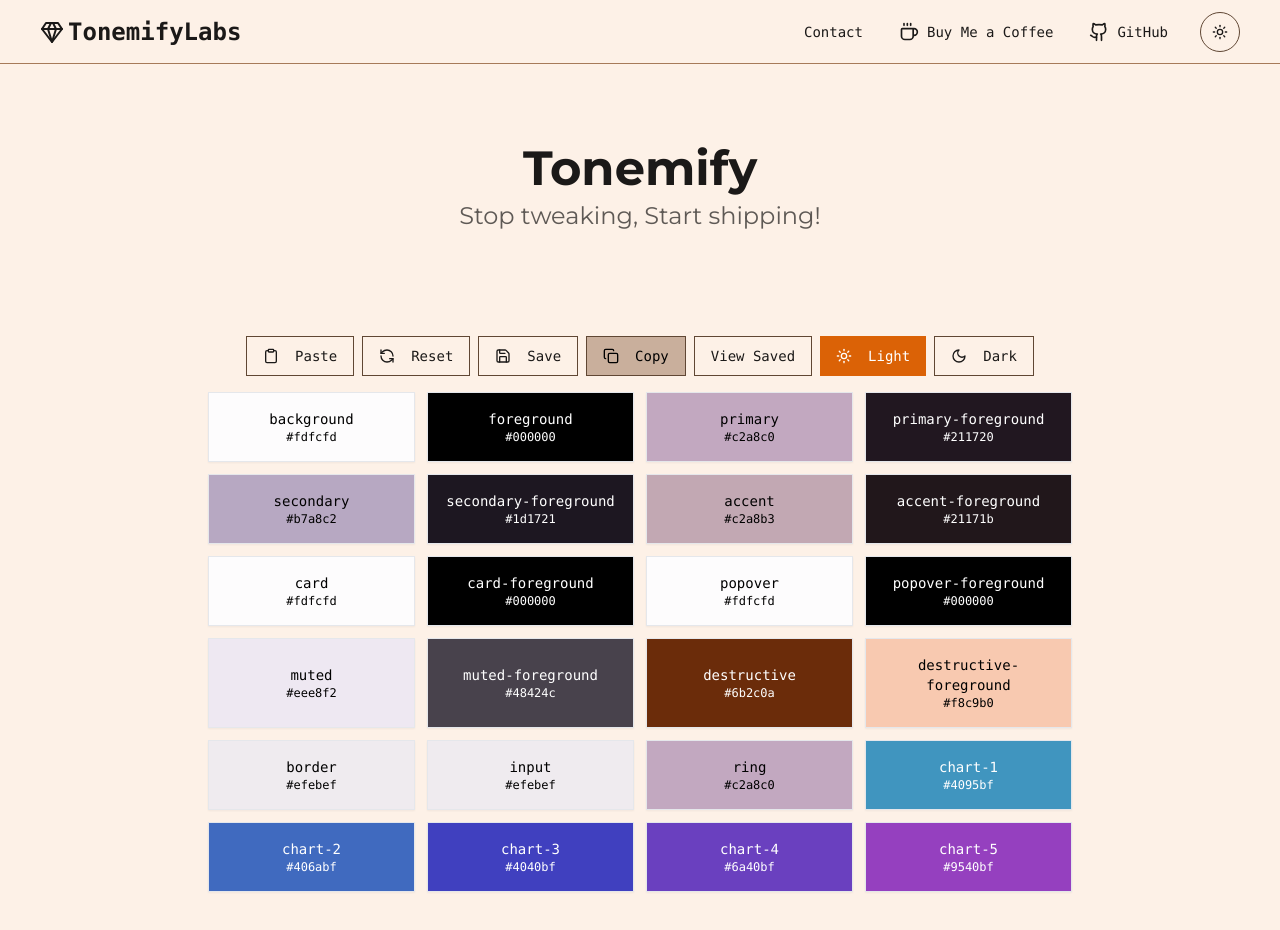
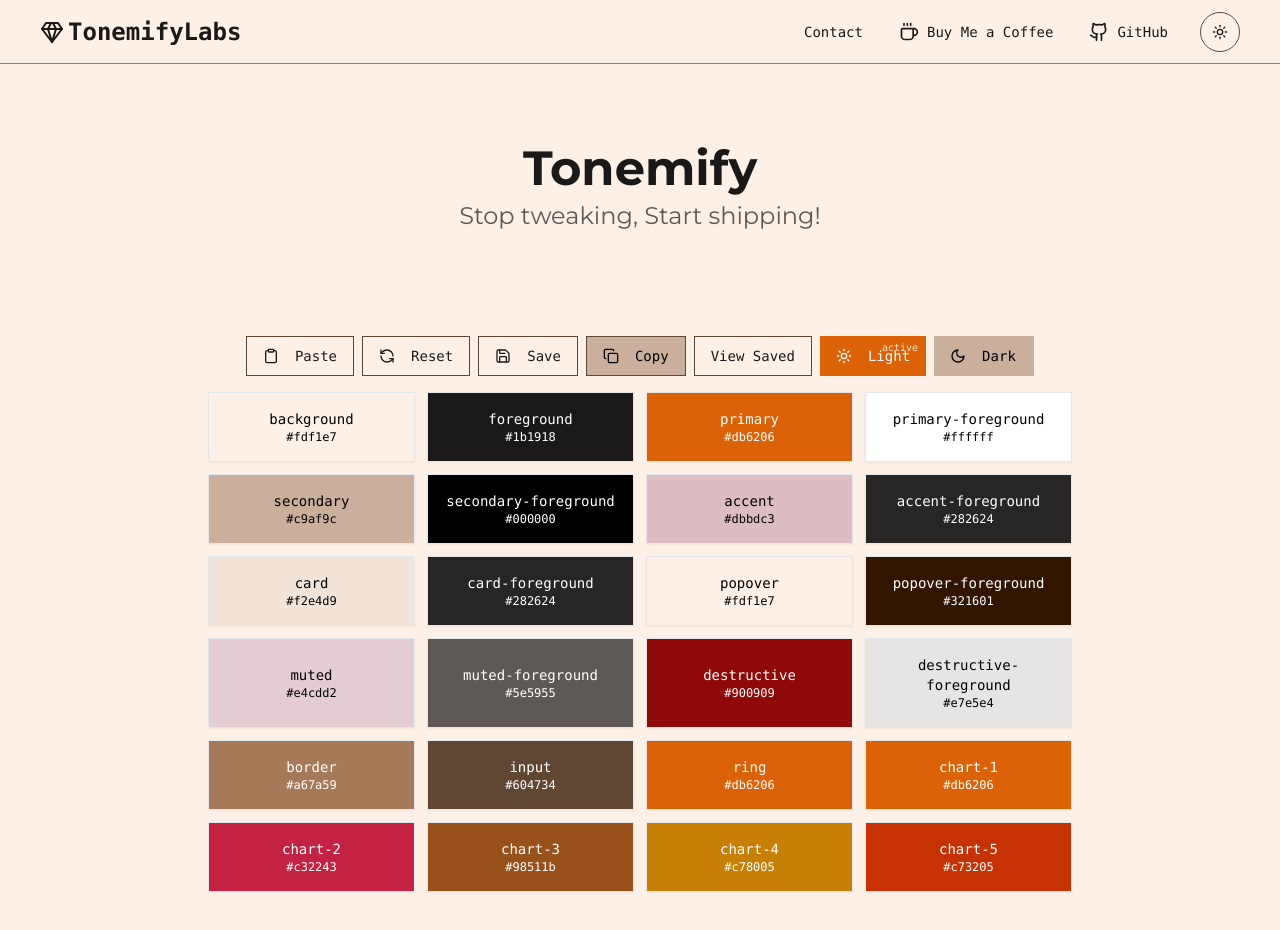
Before and after one commit to BarriosXJavier/tonemify, a Next.js app: page / in a window 1280 px wide. Shown: the top 930 px of the page. Built offline with nearby package versions, Linux system fonts and the light colour scheme.

Commit message:
modified:   src/components/theme-generator.tsx 	modified:   src/lib/colorUtils.ts

```diff
--- a/src/components/theme-generator.tsx
+++ b/src/components/theme-generator.tsx
@@ -239,7 +239,6 @@
     switchTheme: (mode: "light" | "dark") => {
       setTheme(mode);
       setActiveMode(mode);
-      updateCSSVariables(mode === "light" ? colorsLight : colorsDark);
     },
   };
 
@@ -296,22 +295,36 @@
             >
               View Saved
             </Button>
+            <div className="flex gap-2">
+              <div className="flex gap-2">
                 <Button
                   onClick={() => actions.switchTheme("light")}
-              className="flex items-center"
-              variant={activeMode === "light" ? "default" : "outline"}
+                  className="relative flex items-center min-w-[100px] justify-start"
+                  variant={activeMode === "light" ? "default" : "secondary"}
                 >
                   <Sun className="w-4 h-4 mr-2" />
                   Light
+                  {activeMode === "light" && (
+                    <span className="absolute right-2 top-0.5 text-[10px] font-medium opacity-80">
+                      active
+                    </span>
+                  )}
                 </Button>
                 <Button
                   onClick={() => actions.switchTheme("dark")}
-              className="flex items-center"
-              variant={activeMode === "dark" ? "default" : "outline"}
+                  className="relative flex items-center min-w-[100px] justify-start"
+                  variant={activeMode === "dark" ? "default" : "secondary"}
                 >
                   <Moon className="w-4 h-4 mr-2" />
                   Dark
+                  {activeMode === "dark" && (
+                    <span className="absolute right-2 top-0.5 text-[10px] font-medium opacity-80">
+                      active
+                    </span>
+                  )}
                 </Button>
+              </div>
+            </div>
           </div>
 
           {/* Color Cards Grid */}
--- a/src/lib/colorUtils.ts
+++ b/src/lib/colorUtils.ts
@@ -67,65 +67,55 @@
 }
 
 export const defaults: Record<string, ColorConfig> = {
-  background: { hue: 305, saturation: 33, lightness: 99, alpha: 1 },
-  foreground: { hue: 305, saturation: 50, lightness: 0, alpha: 1 },
-  primary: { hue: 305, saturation: 18, lightness: 71, alpha: 1 },
-  "primary-foreground": { hue: 305, saturation: 18, lightness: 11, alpha: 1 },
-  secondary: { hue: 275, saturation: 18, lightness: 71, alpha: 1 },
-  "secondary-foreground": { hue: 275, saturation: 18, lightness: 11, alpha: 1 },
-  accent: { hue: 335, saturation: 18, lightness: 71, alpha: 1 },
-  "accent-foreground": { hue: 335, saturation: 18, lightness: 11, alpha: 1 },
-  card: { hue: 305, saturation: 33, lightness: 99, alpha: 1 },
-  "card-foreground": { hue: 305, saturation: 50, lightness: 0, alpha: 1 },
-  popover: { hue: 305, saturation: 33, lightness: 99, alpha: 1 },
-  "popover-foreground": { hue: 305, saturation: 50, lightness: 0, alpha: 1 },
-  muted: { hue: 275, saturation: 28, lightness: 93, alpha: 1 },
-  "muted-foreground": { hue: 275, saturation: 7, lightness: 28, alpha: 1 },
-  destructive: { hue: 21, saturation: 83, lightness: 23, alpha: 1 },
-  "destructive-foreground": {
-    hue: 21,
-    saturation: 83,
-    lightness: 83,
-    alpha: 1,
-  },
-  border: { hue: 305, saturation: 13, lightness: 93, alpha: 1 },
-  input: { hue: 305, saturation: 13, lightness: 93, alpha: 1 },
-  ring: { hue: 305, saturation: 18, lightness: 71, alpha: 1 },
-  "chart-1": { hue: 200, saturation: 50, lightness: 50, alpha: 1 },
-  "chart-2": { hue: 220, saturation: 50, lightness: 50, alpha: 1 },
-  "chart-3": { hue: 240, saturation: 50, lightness: 50, alpha: 1 },
-  "chart-4": { hue: 260, saturation: 50, lightness: 50, alpha: 1 },
-  "chart-5": { hue: 280, saturation: 50, lightness: 50, alpha: 1 },
+  background: { hue: 26, saturation: 88, lightness: 95, alpha: 1 },
+  foreground: { hue: 26, saturation: 5, lightness: 10, alpha: 1 },
+  primary: { hue: 26, saturation: 95, lightness: 44, alpha: 1 },
+  "primary-foreground": { hue: 0, saturation: 0, lightness: 100, alpha: 1 },
+  secondary: { hue: 26, saturation: 30, lightness: 70, alpha: 1 },
+  "secondary-foreground": { hue: 0, saturation: 0, lightness: 0, alpha: 1 },
+  accent: { hue: -12, saturation: 30, lightness: 80, alpha: 1 },
+  "accent-foreground": { hue: 26, saturation: 5, lightness: 15, alpha: 1 },
+  card: { hue: 26, saturation: 50, lightness: 90, alpha: 1 },
+  "card-foreground": { hue: 26, saturation: 5, lightness: 15, alpha: 1 },
+  popover: { hue: 26, saturation: 88, lightness: 95, alpha: 1 },
+  "popover-foreground": { hue: 26, saturation: 95, lightness: 10, alpha: 1 },
+  muted: { hue: -12, saturation: 30, lightness: 85, alpha: 1 },
+  "muted-foreground": { hue: 26, saturation: 5, lightness: 35, alpha: 1 },
+  destructive: { hue: 0, saturation: 88, lightness: 30, alpha: 1 },
+  "destructive-foreground": { hue: 26, saturation: 5, lightness: 90, alpha: 1 },
+  border: { hue: 26, saturation: 30, lightness: 50, alpha: 1 },
+  input: { hue: 26, saturation: 30, lightness: 29, alpha: 1 },
+  ring: { hue: 26, saturation: 95, lightness: 44, alpha: 1 },
+  "chart-1": { hue: 26, saturation: 95, lightness: 44, alpha: 1 }, // Primary
+  "chart-2": { hue: -12, saturation: 70, lightness: 45, alpha: 1 }, // Darker accent for visibility
+  "chart-3": { hue: 26, saturation: 70, lightness: 35, alpha: 1 }, // Darker warm tone
+  "chart-4": { hue: 38, saturation: 95, lightness: 40, alpha: 1 }, // Darker gold
+  "chart-5": { hue: 14, saturation: 95, lightness: 40, alpha: 1 }, // Darker terracotta
 };
 
 export const defaultsDark: Record<string, ColorConfig> = {
-  background: { hue: 305, saturation: 33, lightness: 10, alpha: 1 },
-  foreground: { hue: 305, saturation: 50, lightness: 100, alpha: 1 },
-  primary: { hue: 305, saturation: 18, lightness: 60, alpha: 1 },
-  "primary-foreground": { hue: 305, saturation: 18, lightness: 90, alpha: 1 },
-  secondary: { hue: 275, saturation: 18, lightness: 60, alpha: 1 },
-  "secondary-foreground": { hue: 275, saturation: 18, lightness: 90, alpha: 1 },
-  accent: { hue: 335, saturation: 18, lightness: 60, alpha: 1 },
-  "accent-foreground": { hue: 335, saturation: 18, lightness: 90, alpha: 1 },
-  card: { hue: 305, saturation: 33, lightness: 10, alpha: 1 },
-  "card-foreground": { hue: 305, saturation: 50, lightness: 100, alpha: 1 },
-  popover: { hue: 305, saturation: 33, lightness: 10, alpha: 1 },
-  "popover-foreground": { hue: 305, saturation: 50, lightness: 100, alpha: 1 },
-  muted: { hue: 275, saturation: 28, lightness: 20, alpha: 1 },
-  "muted-foreground": { hue: 275, saturation: 7, lightness: 80, alpha: 1 },
-  destructive: { hue: 21, saturation: 83, lightness: 50, alpha: 1 },
-  "destructive-foreground": {
-    hue: 21,
-    saturation: 83,
-    lightness: 90,
-    alpha: 1,
-  },
-  border: { hue: 305, saturation: 13, lightness: 20, alpha: 1 },
-  input: { hue: 305, saturation: 13, lightness: 20, alpha: 1 },
-  ring: { hue: 305, saturation: 18, lightness: 60, alpha: 1 },
-  "chart-1": { hue: 200, saturation: 50, lightness: 40, alpha: 1 },
-  "chart-2": { hue: 220, saturation: 50, lightness: 40, alpha: 1 },
-  "chart-3": { hue: 240, saturation: 50, lightness: 40, alpha: 1 },
-  "chart-4": { hue: 260, saturation: 50, lightness: 40, alpha: 1 },
-  "chart-5": { hue: 280, saturation: 50, lightness: 40, alpha: 1 },
+  background: { hue: 26, saturation: 50, lightness: 10, alpha: 1 },
+  foreground: { hue: 26, saturation: 5, lightness: 90, alpha: 1 },
+  primary: { hue: 26, saturation: 95, lightness: 44, alpha: 1 },
+  "primary-foreground": { hue: 0, saturation: 0, lightness: 100, alpha: 1 },
+  secondary: { hue: 26, saturation: 30, lightness: 20, alpha: 1 },
+  "secondary-foreground": { hue: 0, saturation: 0, lightness: 100, alpha: 1 },
+  accent: { hue: -12, saturation: 30, lightness: 25, alpha: 1 },
+  "accent-foreground": { hue: 26, saturation: 5, lightness: 90, alpha: 1 },
+  card: { hue: 26, saturation: 50, lightness: 10, alpha: 1 },
+  "card-foreground": { hue: 26, saturation: 5, lightness: 90, alpha: 1 },
+  popover: { hue: 26, saturation: 50, lightness: 5, alpha: 1 },
+  "popover-foreground": { hue: 26, saturation: 5, lightness: 90, alpha: 1 },
+  muted: { hue: -12, saturation: 30, lightness: 25, alpha: 1 },
+  "muted-foreground": { hue: 26, saturation: 5, lightness: 60, alpha: 1 },
+  destructive: { hue: 0, saturation: 88, lightness: 30, alpha: 1 },
+  "destructive-foreground": { hue: 26, saturation: 5, lightness: 90, alpha: 1 },
+  border: { hue: 26, saturation: 30, lightness: 29, alpha: 1 },
+  input: { hue: 26, saturation: 30, lightness: 29, alpha: 1 },
+  ring: { hue: 26, saturation: 95, lightness: 44, alpha: 1 },
+  "chart-1": { hue: 26, saturation: 95, lightness: 44, alpha: 1 }, // Primary
+  "chart-2": { hue: -12, saturation: 30, lightness: 25, alpha: 1 }, // Accent
+  "chart-3": { hue: 26, saturation: 30, lightness: 20, alpha: 1 }, // Secondary
+  "chart-4": { hue: 38, saturation: 95, lightness: 44, alpha: 1 }, // Warm gold variation
+  "chart-5": { hue: 14, saturation: 95, lightness: 44, alpha: 1 }, // Warm terracotta variation
 };
```
Lines whose indentation alone changed are shown as unchanged.
